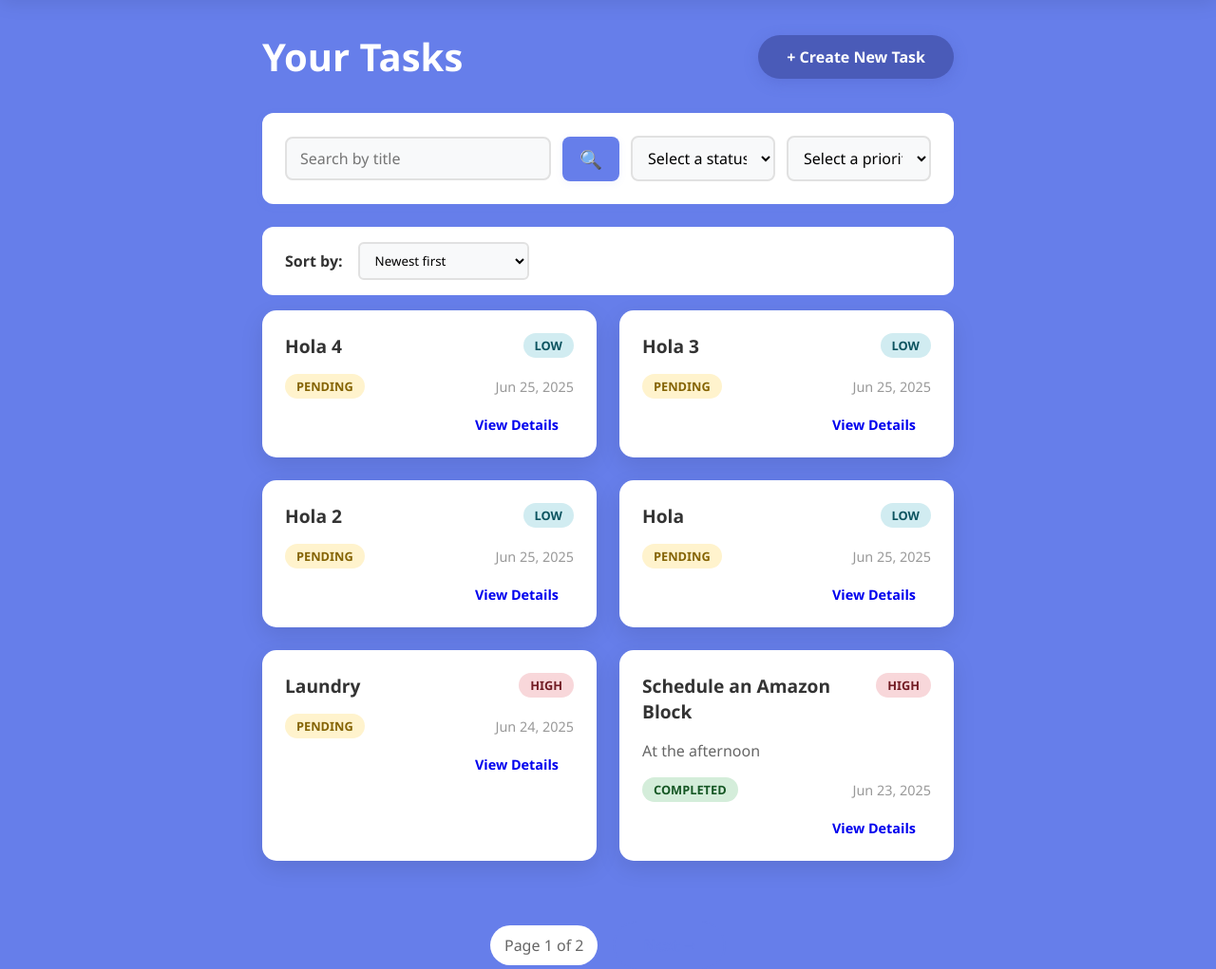
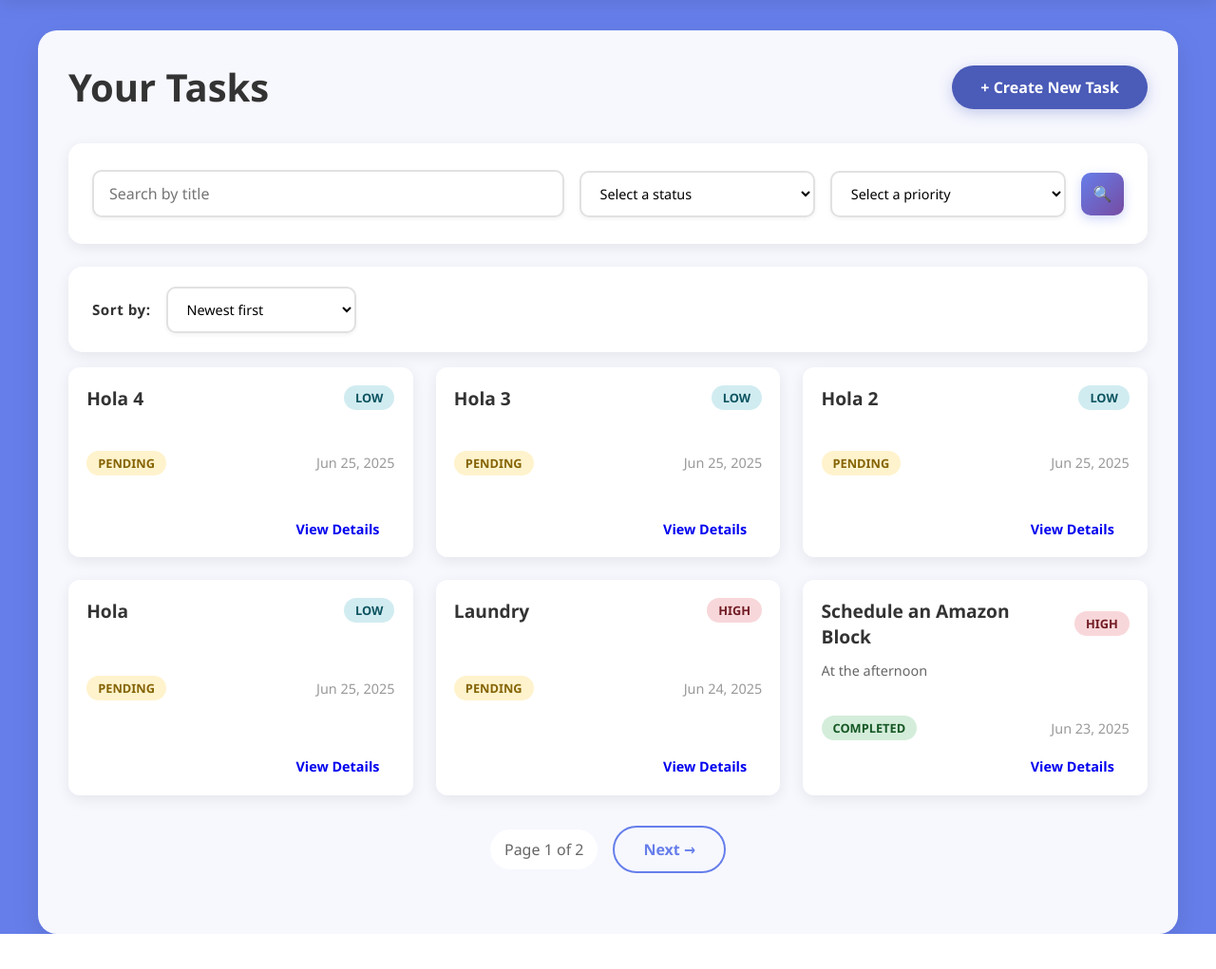
Before and after one commit to srikaaviya/task-management, a Django app: page /tasks/ in a window 1280 px wide. Shown: the part 65-1086 px from the top of the page at 95% size. After the commit the page ends 1049 px from the top, so only its background shows below. Run offline with Django 5.2, Linux system fonts and the light colour scheme; a user stored in the database is signed in; data comes from the database, SQL or seed files in the repository.

Commit message:
style(tasks): enhance layout and styling for task management interface

```diff
--- a/tasks/static/styles.css
+++ b/tasks/static/styles.css
@@ -15,6 +15,11 @@ body {
     min-height: 100vh;
     background: #667eea;
     color: #333;
+}
+
+.main-content {
+    padding: 2rem;
+    min-height: calc(100vh - 80px);
 }
 
 /* Header Styles */
@@ -568,6 +573,11 @@ form input:focus, form textarea:focus, form select:focus {
     max-width: 1200px;
     margin: 0 auto;
     padding: 2rem;
+    background: rgba(255, 255, 255, 0.95);
+    border-radius: 20px;
+    box-shadow: 0 10px 30px rgba(0, 0, 0, 0.1);
+    backdrop-filter: blur(10px);
+    min-height: 80vh;
 }
 
 .tasks-header {
@@ -579,7 +589,7 @@ form input:focus, form textarea:focus, form select:focus {
 }
 
 .tasks-header h1 {
-    color: white;
+    color: #333;
     font-size: 2.5rem;
     font-weight: 700;
 }
@@ -590,26 +600,26 @@ form input:focus, form textarea:focus, form select:focus {
 }
 
 .search-container form {
-    display: flex;
+    display: grid;
+    grid-template-columns: 2fr 1fr 1fr auto;
     align-items: center;
-    gap: 0.75rem;
-    background: #fff;
-    padding: 1rem 1.5rem;
-    border-radius: 12px;
-    box-shadow: 0 2px 8px rgba(102, 126, 234, 0.08);
-    width: 100%;
-    max-width: 900px;
-    margin: 0 auto;
+    gap: 1rem;
+    background: rgba(255, 255, 255, 0.9);
+    padding: 1.2rem 1.5rem;
+    border-radius: 15px;
+    box-shadow: 0 4px 15px rgba(0, 0, 0, 0.08);
+    backdrop-filter: blur(10px);
+    border: 1px solid rgba(255, 255, 255, 0.2);
 }
 
 .search-container input[type="text"] {
-    flex: 2;
-    padding: 10px 14px;
+    padding: 12px 16px;
     border: 2px solid #e1e1e1;
-    border-radius: 8px;
+    border-radius: 10px;
     font-size: 1rem;
-    background: #f8f9fa;
-    transition: border-color 0.3s;
+    background: white;
+    transition: all 0.3s ease;
+    box-shadow: 0 2px 4px rgba(0, 0, 0, 0.05);
 }
 
 .search-container input[type="text"]:focus {
@@ -619,13 +629,14 @@ form input:focus, form textarea:focus, form select:focus {
 }
 
 .search-container select {
-    flex: 1;
-    padding: 10px 12px;
+    padding: 12px 16px;
     border: 2px solid #e1e1e1;
-    border-radius: 8px;
-    font-size: 1rem;
-    background: #f8f9fa;
-    transition: border-color 0.3s;
+    border-radius: 10px;
+    font-size: 0.9rem;
+    background: white;
+    transition: all 0.3s ease;
+    box-shadow: 0 2px 4px rgba(0, 0, 0, 0.05);
+    cursor: pointer;
 }
 
 .search-container select:focus {
@@ -634,37 +645,43 @@ form input:focus, form textarea:focus, form select:focus {
 }
 
 .search-container button {
-    padding: 10px 18px;
+    padding: 12px 14px;
     border: none;
-    background: #667eea;
+    background: linear-gradient(135deg, #667eea, #764ba2);
     color: #fff;
-    border-radius: 8px;
-    font-size: 1.2rem;
+    border-radius: 10px;
+    font-size: 1rem;
     cursor: pointer;
-    transition: background 0.3s, transform 0.2s;
-    box-shadow: 0 2px 8px rgba(102, 126, 234, 0.08);
+    transition: all 0.3s ease;
+    box-shadow: 0 4px 12px rgba(102, 126, 234, 0.3);
     display: flex;
     align-items: center;
     justify-content: center;
+    width: 45px;
+    height: 45px;
 }
 
 .search-container button:hover {
-    background: #4a5bb8;
     transform: translateY(-2px);
+    box-shadow: 0 6px 20px rgba(102, 126, 234, 0.4);
 }
 
 .tasks-grid {
     display: grid;
-    grid-template-columns: repeat(auto-fill, minmax(300px, 1fr));
+    grid-template-columns: repeat(3, 1fr);
     gap: 1.5rem;
 }
 
 .task-card {
     background: white;
-    border-radius: 15px;
-    padding: 1.5rem;
-    box-shadow: 0 8px 25px rgba(0, 0, 0, 0.1);
+    border-radius: 12px;
+    padding: 1.2rem;
+    box-shadow: 0 4px 15px rgba(0, 0, 0, 0.08);
     transition: transform 0.3s ease, box-shadow 0.3s ease;
+    min-height: 200px;
+    display: flex;
+    flex-direction: column;
+    justify-content: space-between;
 }
 
 .task-card:hover {
@@ -675,8 +692,9 @@ form input:focus, form textarea:focus, form select:focus {
 .task-card-header {
     display: flex;
     justify-content: space-between;
-    align-items: flex-start;
-    margin-bottom: 1rem;
+    align-items: center;
+    margin-bottom: 0.8rem;
+    gap: 1rem;
 }
 
 .task-card-header h3 {
@@ -689,8 +707,14 @@ form input:focus, form textarea:focus, form select:focus {
 
 .task-description {
     color: #666;
-    margin-bottom: 1rem;
-    line-height: 1.5;
+    margin-bottom: 0.8rem;
+    line-height: 1.4;
+    font-size: 0.9rem;
+    height: 2.8rem;
+    overflow: hidden;
+    display: -webkit-box;
+    -webkit-line-clamp: 2;
+    -webkit-box-orient: vertical;
 }
 
 .task-meta {
@@ -788,6 +812,12 @@ form input:focus, form textarea:focus, form select:focus {
     gap: 1rem;
     justify-content: flex-end;
     margin-top: 1.5rem;
+}
+
+@media (max-width: 1024px) {
+    .tasks-grid {
+        grid-template-columns: repeat(2, 1fr);
+    }
 }
 
 @media (max-width: 768px) {
@@ -1063,25 +1093,41 @@ form input:focus, form textarea:focus, form select:focus {
 }
 
 .sort-container {
-    background: white;
-    padding: 1rem 1.5rem;
-    border-radius: 12px;
+    background: rgba(255, 255, 255, 0.9);
+    padding: 1.2rem 1.5rem;
+    border-radius: 15px;
     margin-bottom: 1rem;
     display: flex;
     align-items: center;
     gap: 1rem;
-    max-width: 900px;
     margin: 0 auto 1rem auto;
+    box-shadow: 0 4px 15px rgba(0, 0, 0, 0.08);
+    backdrop-filter: blur(10px);
+    border: 1px solid rgba(255, 255, 255, 0.2);
 }
 
 .sort-container label {
     font-weight: 600;
     color: #333;
+    font-size: 0.95rem;
+    letter-spacing: 0.5px;
 }
 
 .sort-container select {
-    padding: 8px 12px;
+    padding: 12px 16px;
     border: 2px solid #e1e1e1;
-    border-radius: 6px;
-    background: #f8f9fa;
+    border-radius: 10px;
+    font-size: 0.9rem;
+    background: white;
+    transition: border-color 0.3s ease, box-shadow 0.3s ease;
+    box-shadow: 0 2px 4px rgba(0, 0, 0, 0.05);
+    cursor: pointer;
+    min-width: 200px;
 }
+
+.sort-container select:focus {
+    outline: none;
+    border-color: #667eea;
+    background: white;
+    box-shadow: 0 0 0 3px rgba(102, 126, 234, 0.1);
+}
--- a/tasks/templates/tasks.html
+++ b/tasks/templates/tasks.html
@@ -1,16 +1,17 @@
 {% extends 'base.html' %}
 
 {% block content %}
+    <div class="main-content">
         <div class="tasks-container">
             <div class="tasks-header">
                 <h1>Your Tasks</h1>
                 <button id="openModalBtn" class="btn btn-primary">+ Create New Task</button>
             </div>
+
             <div class="search-container">
                 <form method="get" action="{% url 'tasks' %}">
                     <input type="hidden" name="order_by" value="{{ current_order }}">
                     <input name="title" type="text" placeholder="Search by title" autocomplete="off" value="{{ title }}">
-                <button id="searchBtn">🔍</button>
                     <select name="status" id="status">
                         <option value="default" {% if status == "default" or not status %}selected{% endif %}>Select a status</option>
                         <option value="completed" {% if status == "completed" %}selected{% endif %}>Completed</option>
@@ -23,6 +24,7 @@
                         <option value="medium" {% if priority == "medium" %}selected{% endif %}>Medium</option>
                         <option value="low" {% if priority == "low" %}selected{% endif %}>Low</option>
                     </select>
+                    <button id="searchBtn">🔍</button>
                 </form>
             </div>
 
@@ -75,7 +77,6 @@
                     </div>
                 {% endfor %}
             </div>
-    </div>
 
             <!-- Paginación -->
             {% if tasks.has_other_pages %}
@@ -96,6 +97,10 @@
                 </div>
             {% endif %}
 
+        </div> <!-- Cierra tasks-container -->
+    </div> <!-- Cierra main-content -->
+
+    <!-- Modal FUERA del main-content -->
     <dialog id="createTaskModal" class="task-modal">
         <div class="modal-content">
             <div class="modal-header">
```
Lines whose indentation alone changed are shown as unchanged.
